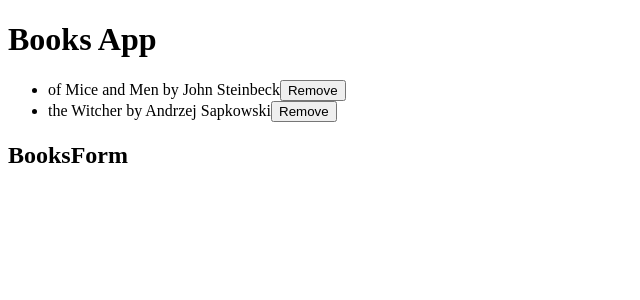
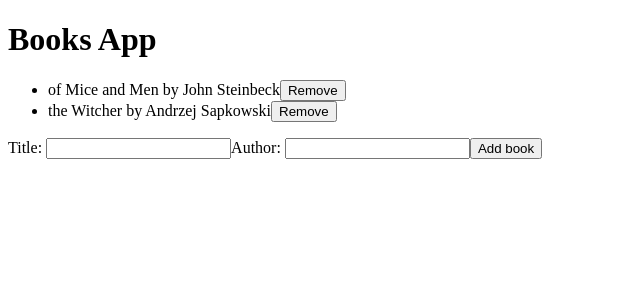
Before and after one commit to martingx89/react-book-app, a React (Create React App) app: page / in a window 1280 px wide. Shown: the top 300 px of the page, without its empty margins (0-640 px from the left). Built offline with nearby package versions, Linux system fonts and the light colour scheme.

Commit message:
Add inputs

```diff
--- a/package.json
+++ b/package.json
@@ -9,6 +9,7 @@
     "react": "^18.2.0",
     "react-dom": "^18.2.0",
     "react-scripts": "5.0.1",
+    "shortid": "^2.2.16",
     "web-vitals": "^2.1.4"
   },
   "scripts": {
--- a/src/App.js
+++ b/src/App.js
@@ -1,6 +1,7 @@
 import { useState } from 'react';
 import BooksForm from './components/BooksForm/BooksForm';
 import BooksList from './components/BooksList/BooksList';
+import shortid from 'shortid';
 
 const App = () => {
   const [books, setBooks] = useState([
@@ -12,11 +13,15 @@
     setBooks(books.filter((book) => book.id !== bookId));
   };
 
+  const addBook = (newBook) => {
+    setBooks([...books, { id: shortid(), title: newBook.title, author: newBook.author }]);
+  };
+
   return (
     <div>
       <h1>Books App</h1>
       <BooksList books={books} removeBook={removeBook}></BooksList>
-      <BooksForm></BooksForm>
+      <BooksForm addBook={addBook}></BooksForm>
     </div>
   );
 };
--- a/src/components/BooksForm/BooksForm.js
+++ b/src/components/BooksForm/BooksForm.js
@@ -1,5 +1,23 @@
-const BooksForm = () => {
-  return <h2>BooksForm</h2>;
+import { useState } from 'react';
+
+const BooksForm = ({ addBook }) => {
+  const [title, setTitle] = useState('');
+  const [author, setAuthor] = useState('');
+
+  const handleSubmit = (e) => {
+    e.preventDefault();
+    addBook({ title: title, author: author });
+    setTitle('');
+    setAuthor('');
+  };
+
+  return (
+    <form onSubmit={handleSubmit}>
+      Title: <input type='text' value={title} onChange={(e) => setTitle(e.target.value)} />
+      Author: <input type='text' value={author} onChange={(e) => setAuthor(e.target.value)} />
+      <button>Add book</button>
+    </form>
+  );
 };
 
 export default BooksForm;
```
Also changed, not shown: 1 other file (tests, documents, lock files or other folders).
